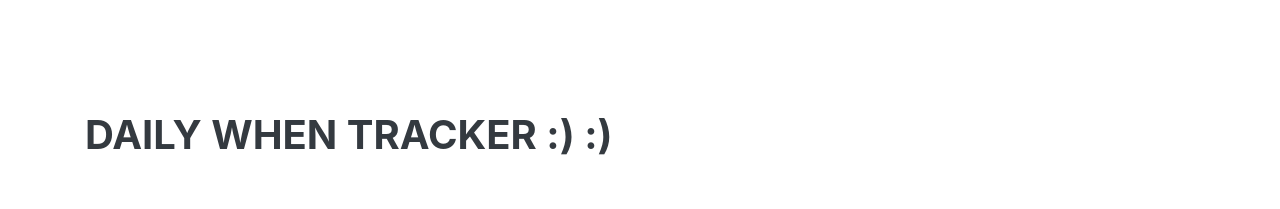
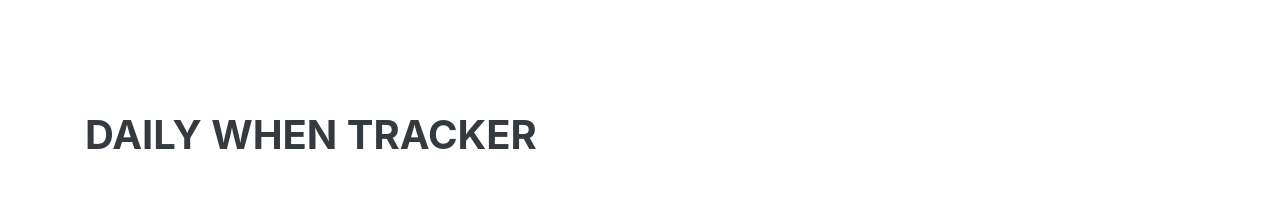
Before and after one commit to ShimaMasaeli91/daily-when-tracker, a React (Create React App) app: page / in a window 1280 px wide. Shown: the top 209 px of the page. Built offline with nearby package versions, Linux system fonts and the light colour scheme.

Commit message:
Deploy works.

```diff
--- a/src/components/dailyWhenTracker.jsx
+++ b/src/components/dailyWhenTracker.jsx
@@ -53,7 +53,7 @@ const DailyWhenTracker = () => {
 
   return (
     <div className="container">
-      <h1 className="main-header">DAILY WHEN TRACKER :) :)</h1>
+      <h1 className="main-header">DAILY WHEN TRACKER</h1>
       <div className="questions">
         <div>
           <label htmlFor="title">What am I doing?</label>
```
